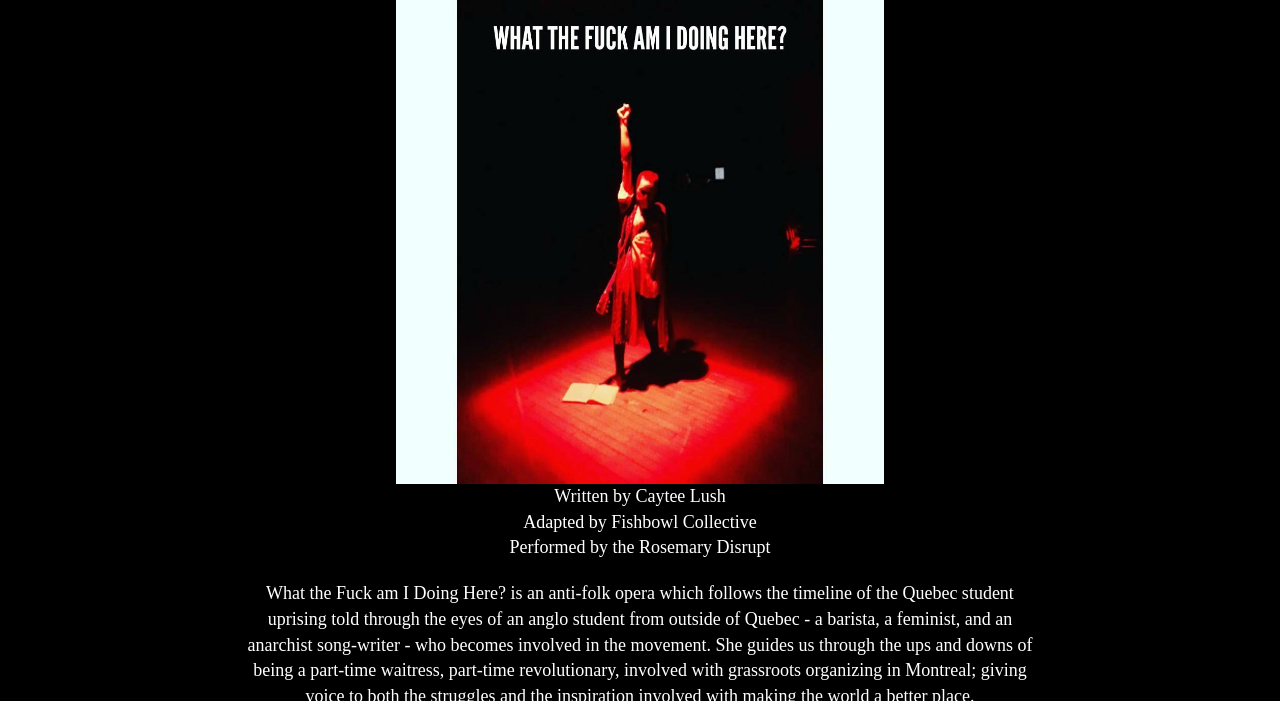
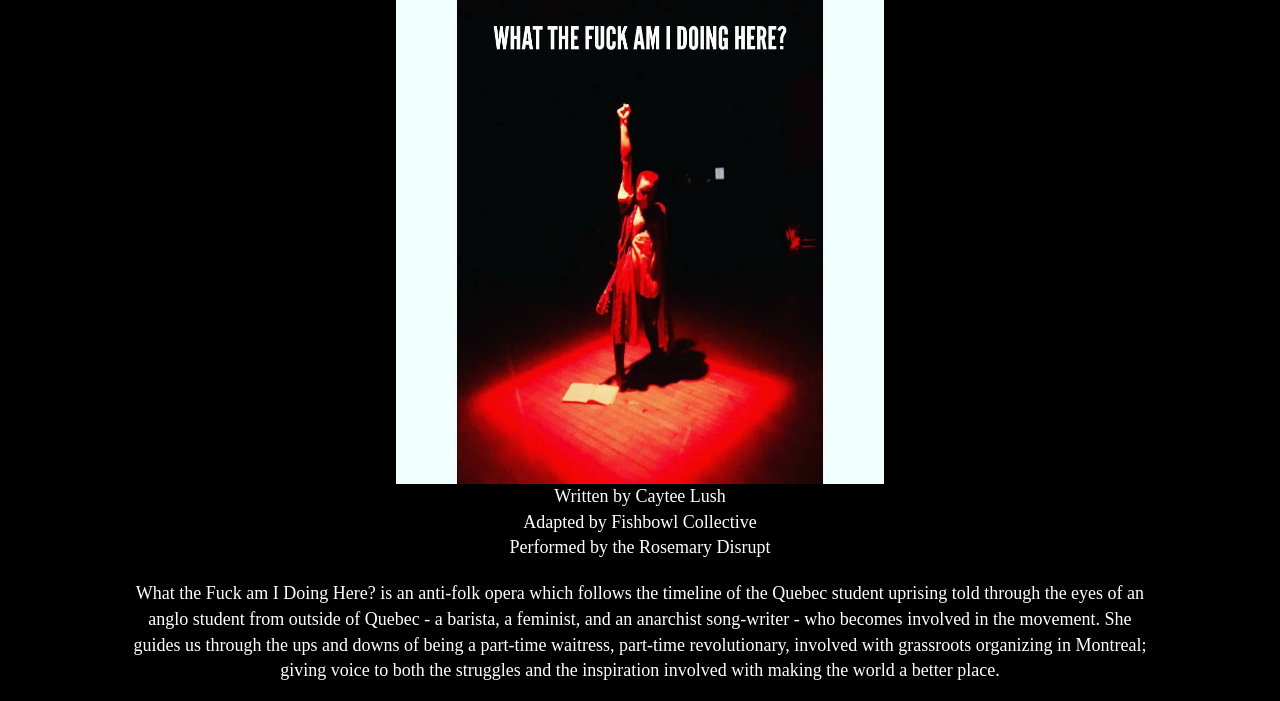
Before and after one commit to fishbowlcollective/fishbowlcollective.github.io, a plain HTML site: page WhatTheFuckAmIDoingHere.html in a window 1280 px wide. Shown: the part 76-777 px from the top of the page. Drawn offline with nearby package versions, Linux system fonts and the light colour scheme; a web font is replaced by a local one.

Commit message:
Initial commit

```diff
--- a/WhatTheFuckAmIDoingHere.html
+++ b/WhatTheFuckAmIDoingHere.html
@@ -84,15 +84,15 @@
       </center>
     </div>
     <div class="row">
-      <div class="col-sm-2"></div>
-      <div class="col-sm-8">
+      <div class="col-sm-1"></div>
+      <div class="col-sm-10">
         <center>
           <p style="padding: 10px;">
             What the Fuck am I Doing Here? is an anti-folk opera which follows the timeline of the Quebec student uprising told through the eyes of an anglo student from outside of Quebec - a barista, a feminist, and an anarchist song-writer - who becomes involved in the movement. She guides us through the ups and downs of being a part-time waitress, part-time revolutionary, involved with grassroots organizing in Montreal; giving voice to both the struggles and the inspiration involved with making the world a better place.
           </p>
         </center>
       </div>
-      <div class="col-sm-2"></div>
+      <div class="col-sm-1"></div>
     </div>
 
     <!--
```
